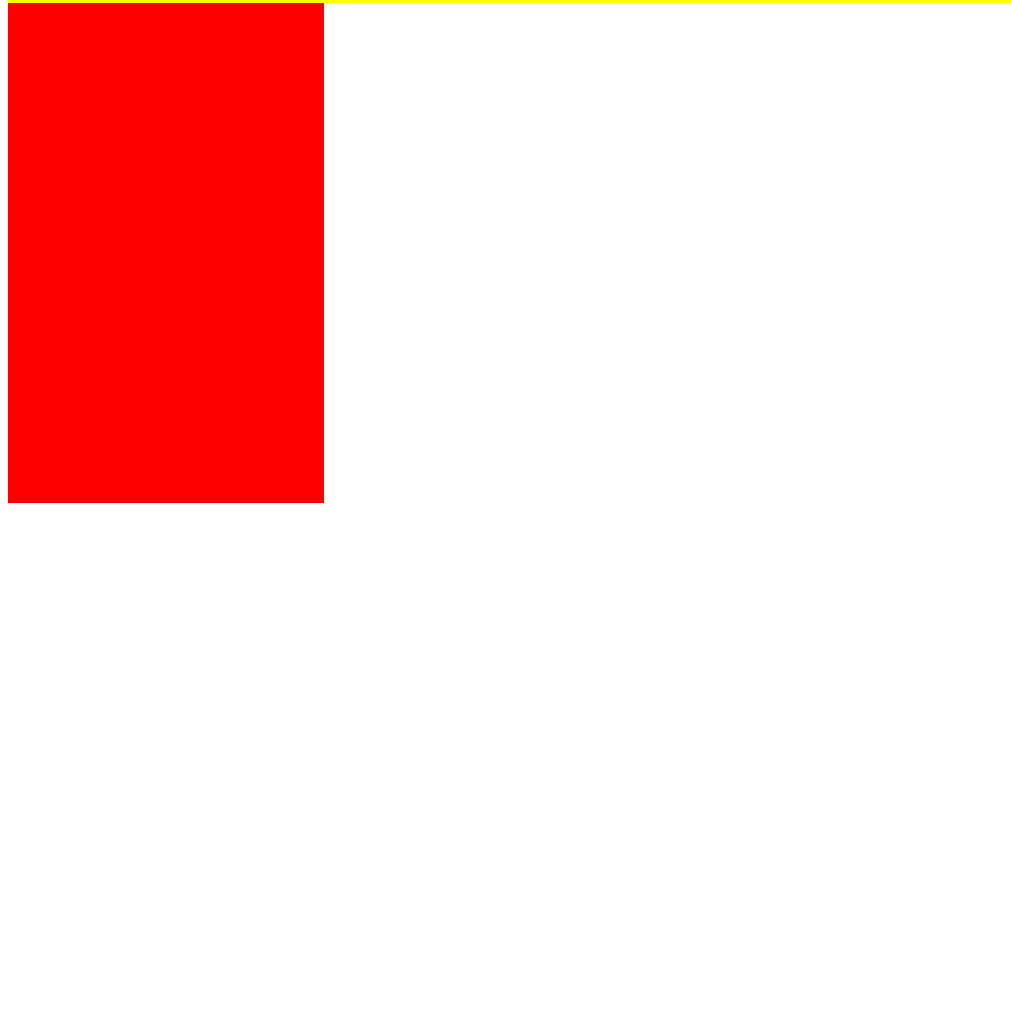
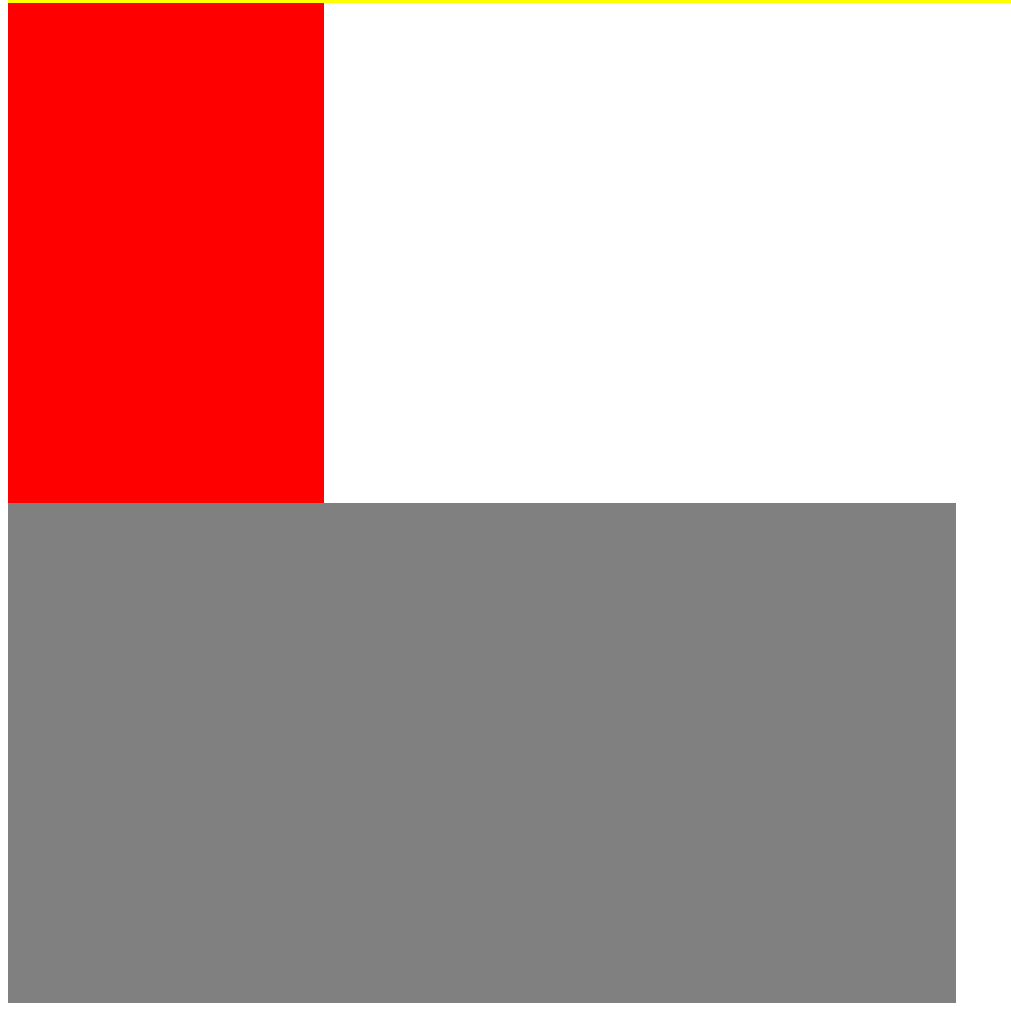
Before and after one commit to zs1kaczuszka/1tb, a plain HTML site: page layout.html in a window 1280 px wide. Shown: the part 305-1316 px from the top of the page, without its empty margins (0-1011 px from the left). Before the commit the page ends 916 px from the top, so only its background shows below. Drawn offline with Linux system fonts and the light colour scheme.

Commit message:
Update layout.html

```diff
--- a/layout.html
+++ b/layout.html
@@ -15,6 +15,10 @@
              width: 25%;
              height: 500px;
          }
+                main{
+                    background-color: gray;
+                    width: 75%;
+                    height: 500px;
                 footer{
                     background-color: turquise;
                     widht: 100%;
```
